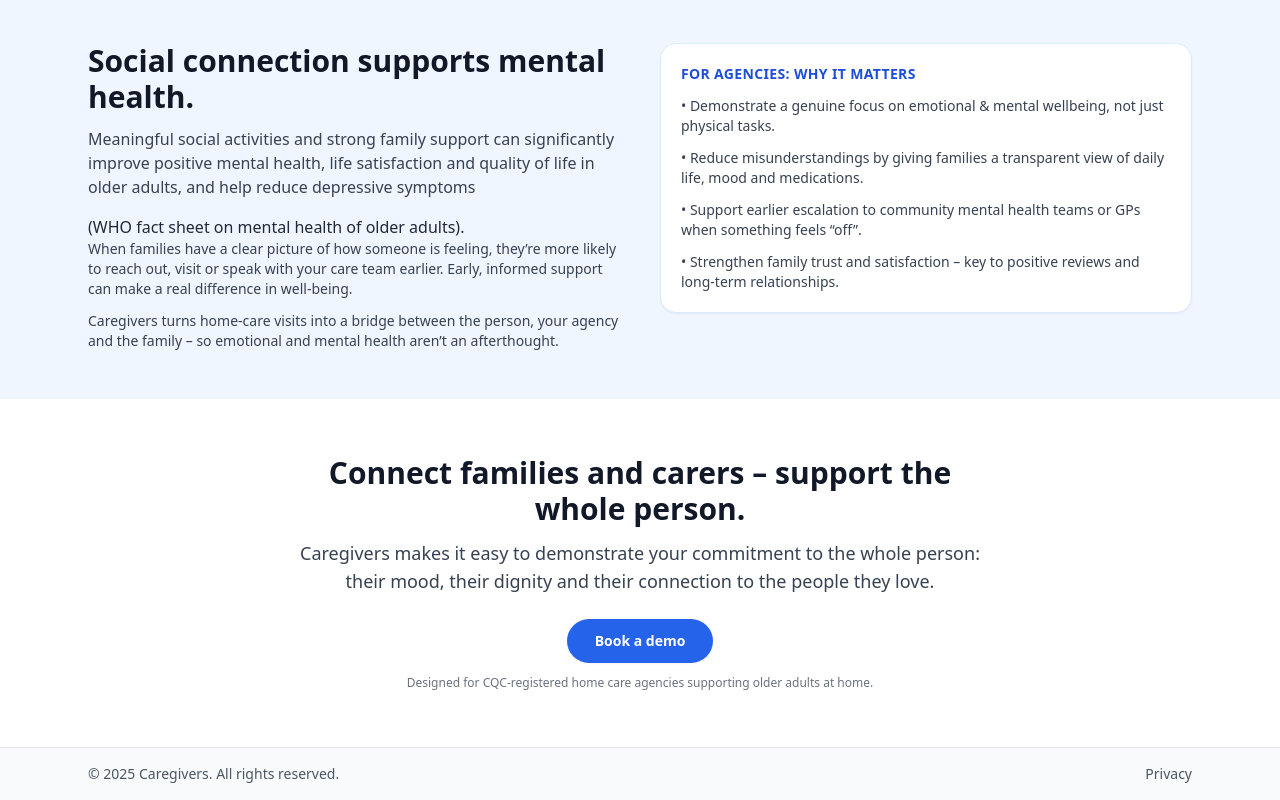
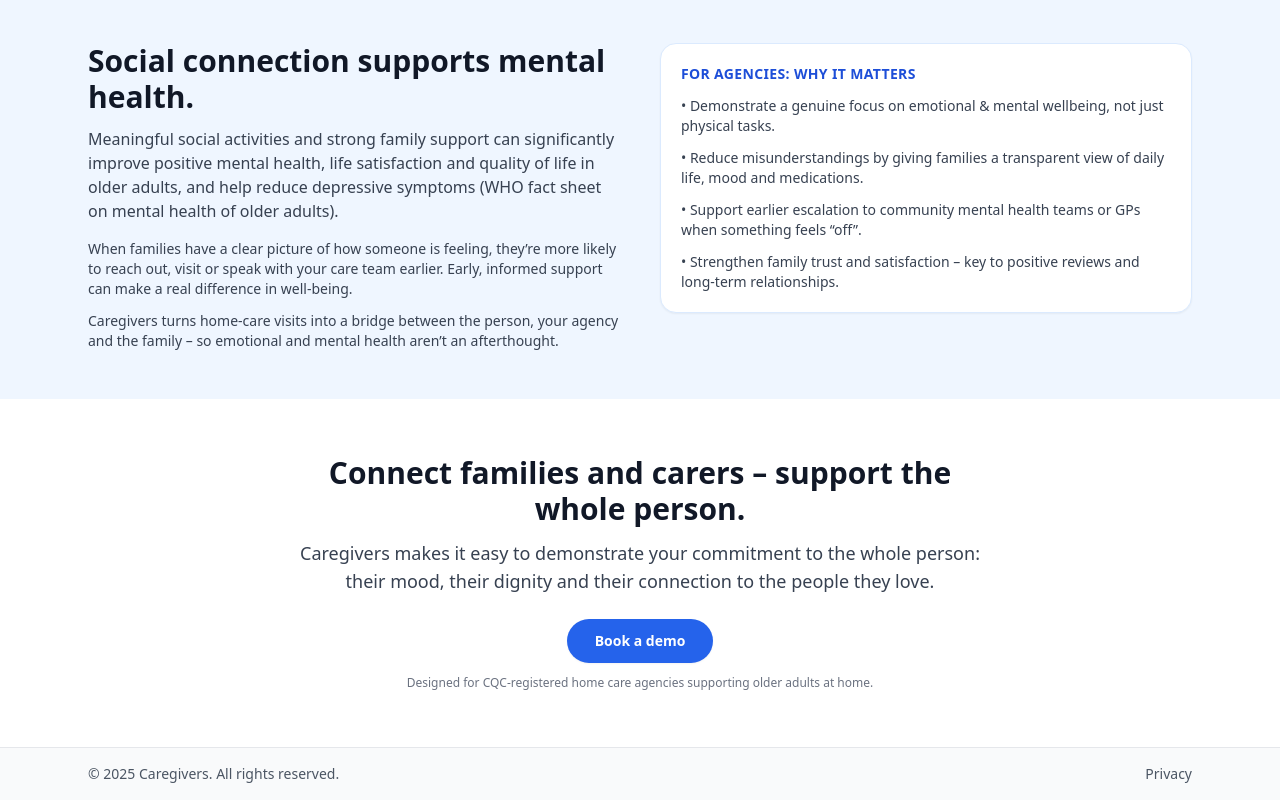
Before and after one commit to russellvaughan/caregiver-site, a plain HTML site: page index.html in a window 1280 px wide. Shown: the part 1154-1954 px from the top of the page. Drawn offline with nearby package versions, Linux system fonts and the light colour scheme.

Commit message:
update link

```diff
--- a/index.html
+++ b/index.html
@@ -219,7 +219,7 @@
           <p class="text-gray-700 mb-4 font-medium">
             Meaningful social activities and strong family support can significantly improve positive mental health,
             life satisfaction and quality of life in older adults, and help reduce depressive symptoms
-            <a href = 'https://www.who.int/news-room/fact-sheets/detail/mental-health-of-older-adults' target='_blank'><p>(WHO fact sheet on mental health of older adults).</p></a>
+            <a href = 'https://www.who.int/news-room/fact-sheets/detail/mental-health-of-older-adults' target='_blank'>(WHO fact sheet on mental health of older adults).</a>
           </p>
           <p class="text-gray-700 text-sm mb-3">
             When families have a clear picture of how someone is feeling, they’re more likely to reach out, visit or
```
